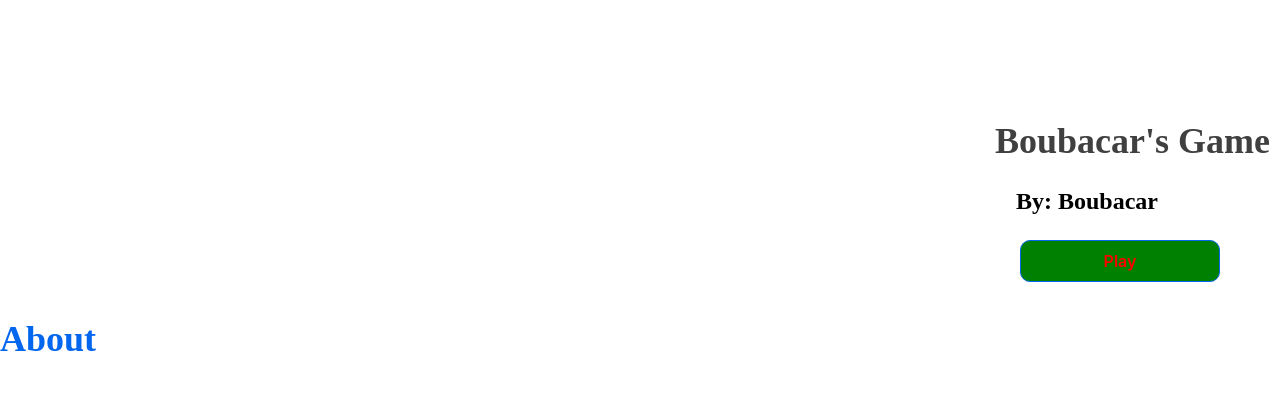
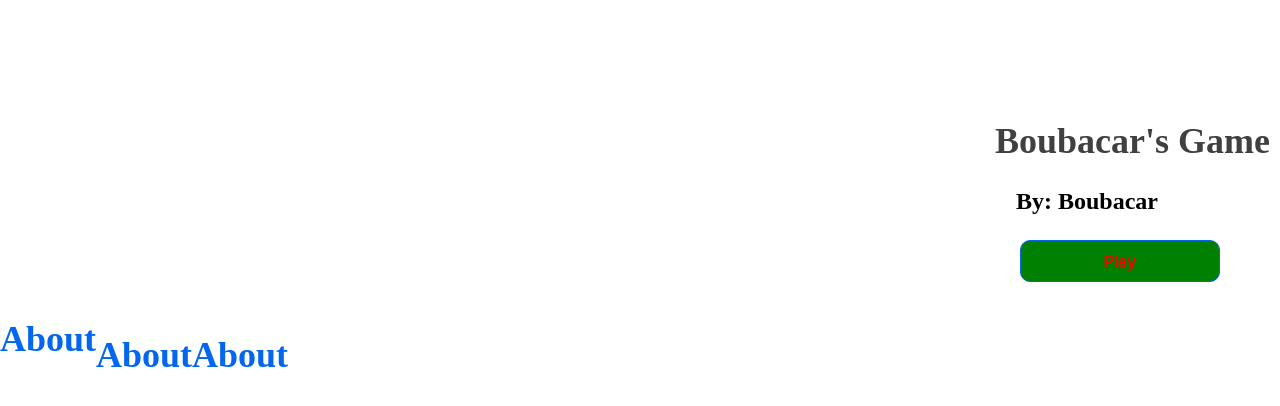
Before and after one commit to nothankyouwdym/Roblox-Page-Project, a React (Vite) app: page / in a window 1280 px wide. Shown: the top 406 px of the page. Built offline with nearby package versions, Linux system fonts and the light colour scheme.

Commit message:
1 file modified

```diff
--- a/src/LowerComponent.jsx
+++ b/src/LowerComponent.jsx
@@ -5,6 +5,8 @@ const LowerComponent = () =>{
   return(
     <section id="lower">
       <h1><Link to="/About" id="lower-links">About</Link></h1>
+      <h1><Link to="/About" id="lower-links">About</Link></h1>
+      <h1><Link to="/About" id="lower-links">About</Link></h1>
     </section>
   )
 }
```
